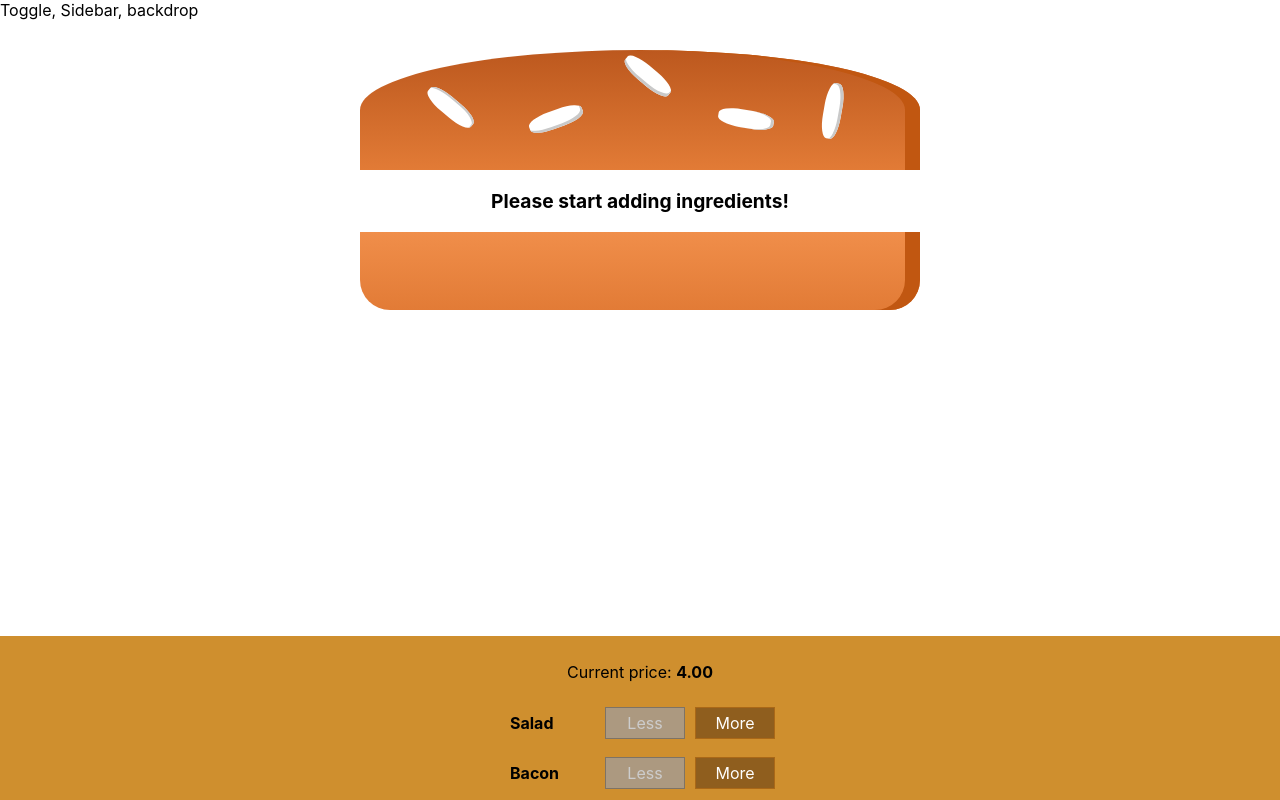
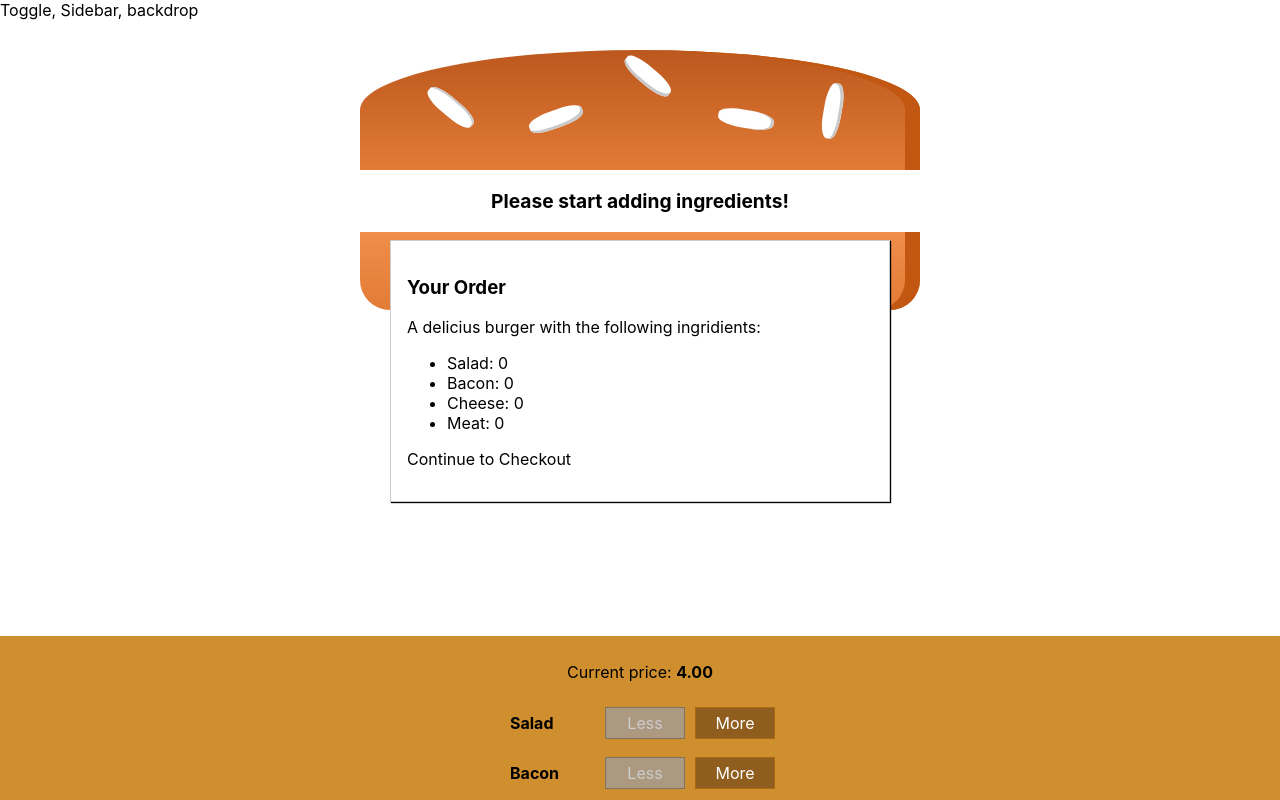
Before and after one commit to aronbergman/burger-builder, a React (Create React App) app: page / in a window 1280 px wide. Shown: the top 800 px of the page. Built offline with nearby package versions, Linux system fonts and the light colour scheme.

Commit message:
Creating the Order Summary Modal

```diff
--- /dev/null
+++ b/src/components/Burger/OrderSummary/OrderSummary.jsx
@@ -0,0 +1,24 @@
+import React from 'react'
+import Aux from '../../../hoc/Aux'
+
+const orderSummary = props => {
+    const ingridientSummary = Object.keys(props.ingridients)
+        .map(igKey => {
+            return <li key={igKey}>
+                <span style={{textTransform: 'capitalize'}}>{igKey}</span>: {props.ingridients[igKey]}
+            </li>
+        });
+
+    return (
+        <Aux>
+            <h3>Your Order</h3>
+            <p>A delicius burger with the following ingridients:</p>
+            <ul>
+                {ingridientSummary}
+            </ul>
+            <p>Continue to Checkout</p>
+        </Aux>
+    )
+};
+
+export default orderSummary;
--- /dev/null
+++ b/src/components/UI/Modal/Modal.jsx
@@ -0,0 +1,10 @@
+import React from 'react'
+import classes from './Modal.module.scss'
+
+const modal = props => (
+    <div className={classes.Modal}>
+        {props.children}
+    </div>
+);
+
+export default modal;
--- /dev/null
+++ b/src/components/UI/Modal/Modal.module.scss
@@ -0,0 +1,20 @@
+.Modal {
+  position: fixed;
+  z-index: 500;
+  background-color: white;
+  width: 70%;
+  border: 1px solid #ccc;
+  box-shadow: 1px 1px 1px black;
+  padding: 16px;
+  left: 15%;
+  top: 30%;
+  box-sizing: border-box;
+  transition: all 0.3s ease-out;
+}
+
+@media (min-width: 600px) {
+  .Modal {
+    width: 500px;
+    left: calc(50% - 250px);
+  }
+}
--- a/src/containers/BurgerBuilder/BurgerBuilder.jsx
+++ b/src/containers/BurgerBuilder/BurgerBuilder.jsx
@@ -2,6 +2,8 @@
 import Aux from '../../hoc/Aux'
 import Burger from "../../components/Burger/Burger";
 import BuildControls from "../../components/Burger/BuildControls/BuildControls";
+import Modal from "../../components/UI/Modal/Modal"
+import OrderSummary from '../../components/Burger/OrderSummary/OrderSummary'
 
 const INGRIDIENT_PRICES = {
     salad: .5,
@@ -79,6 +81,9 @@
 
         return (
             <Aux>
+                <Modal>
+                    <OrderSummary ingridients={this.state.ingridients}/>
+                </Modal>
                 <Burger ingridients={this.state.ingridients}/>
                 <BuildControls
                     ingridientAdded={this.addIngridientHandler}
```
Also changed, not shown: src/components/UI/Backdrop/Backdrop.jsx (added).
